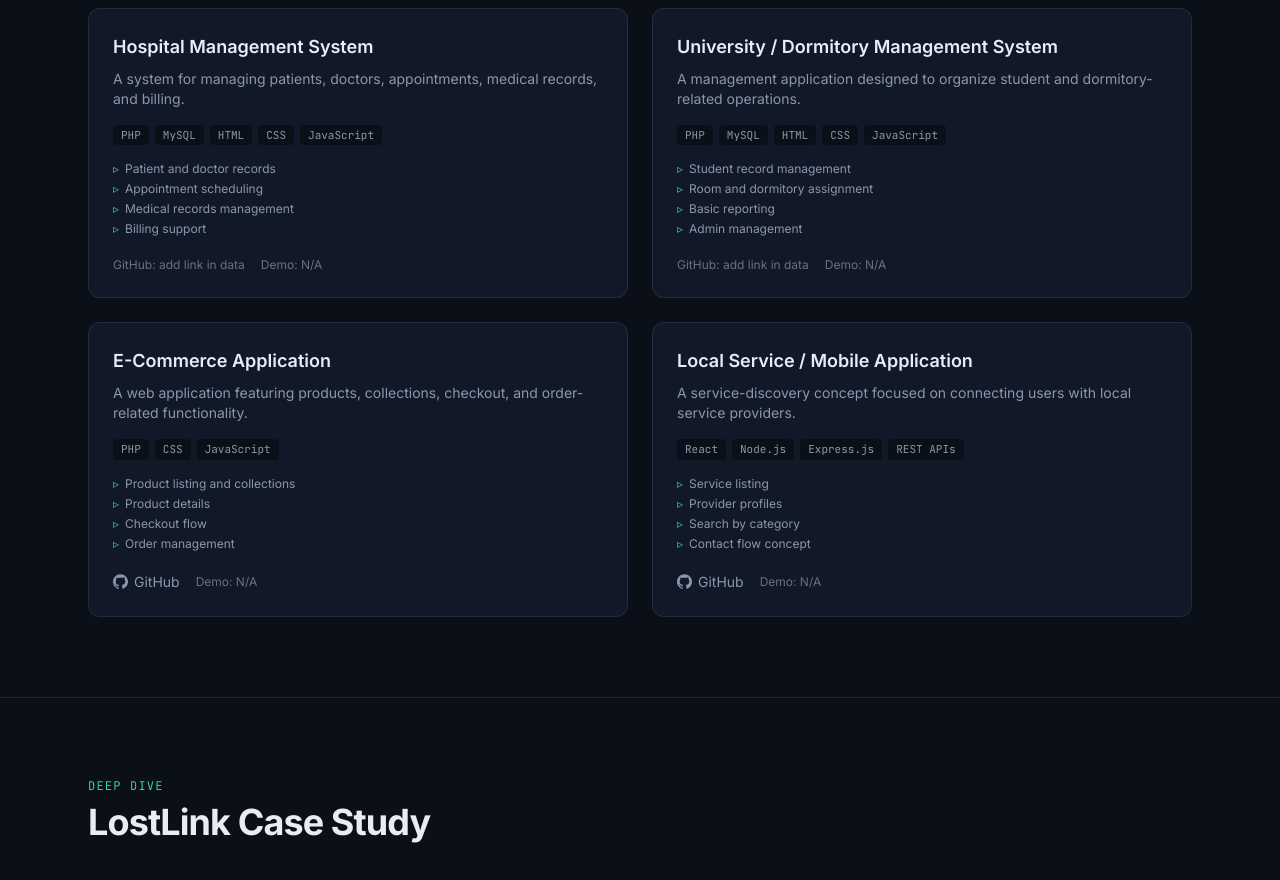
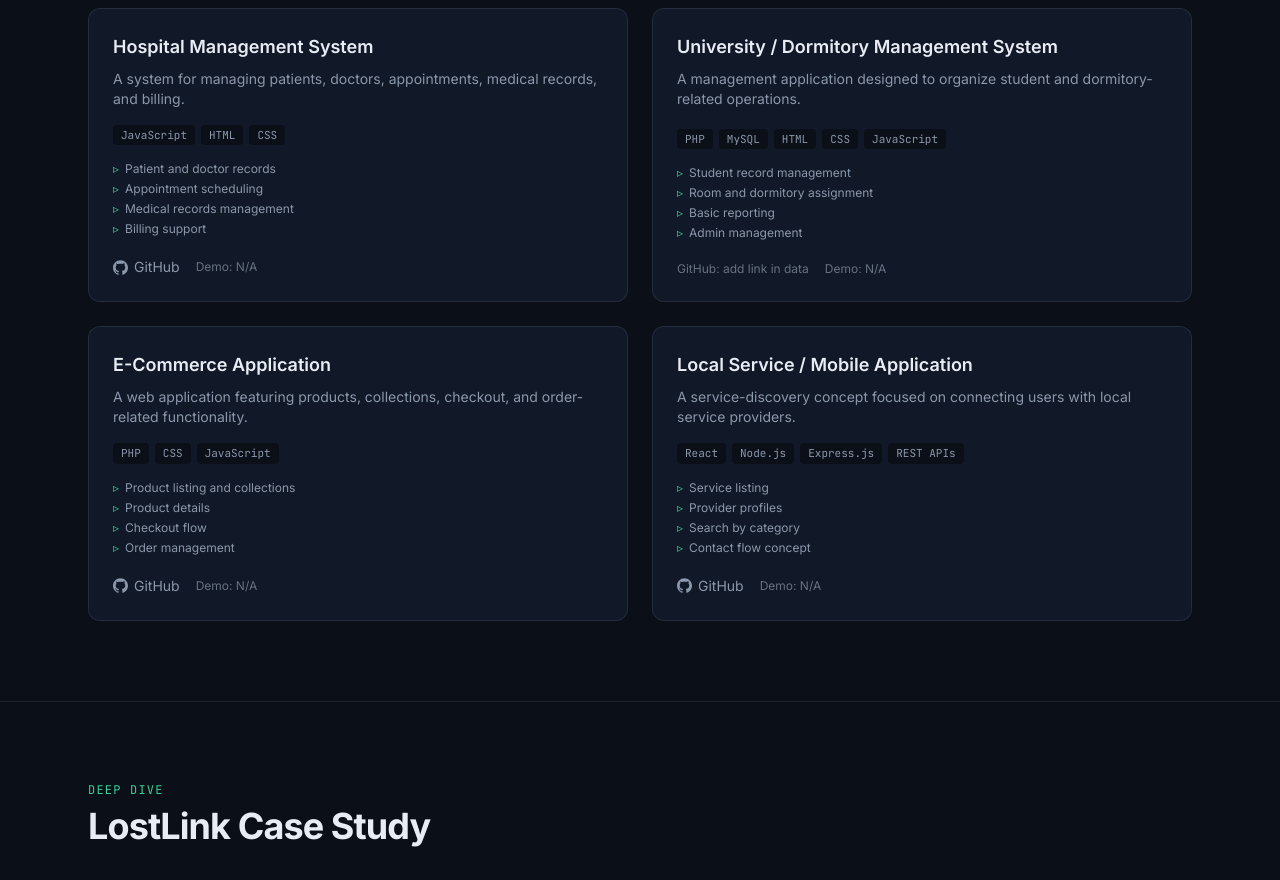
Before and after one commit to abel7107/portfolio, a React (Vite) app in the folder portfolio/: page / in a window 1280 px wide. Shown: the part 3520-4400 px from the top of the page. Built offline with nearby package versions, Linux system fonts and the light colour scheme; no server answers.

Commit message:
Add hospital project link and tech stack

```diff
--- a/portfolio/src/data/projects.js
+++ b/portfolio/src/data/projects.js
@@ -40,14 +40,14 @@ export const projects = [
     name: "Hospital Management System",
     description:
       "A system for managing patients, doctors, appointments, medical records, and billing.",
-    tech: ["PHP", "MySQL", "HTML", "CSS", "JavaScript"],
+    tech: ["JavaScript", "HTML", "CSS"],
     features: [
       "Patient and doctor records",
       "Appointment scheduling",
       "Medical records management",
       "Billing support",
     ],
-    githubUrl: "", // TODO: add your repo URL
+    githubUrl: "https://github.com/abel7107/hosipital",
     demoUrl: "", // TODO: add live demo URL if available
   },
   {
```
